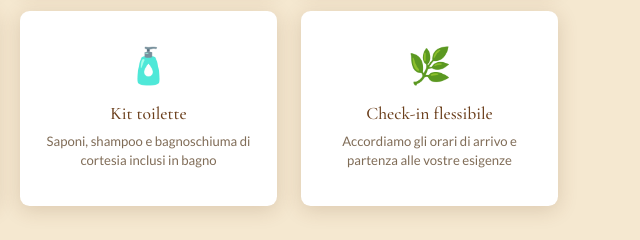
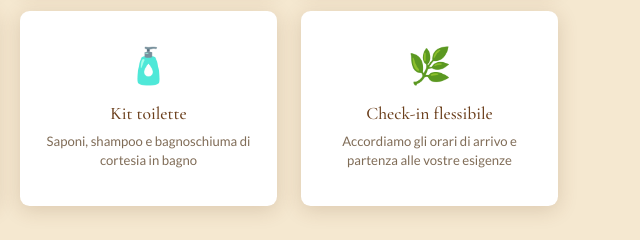
Before and after one commit to peppebianco/dimora-stella, a plain HTML site: page index.html in a window 1280 px wide. Shown: the part 3020-3260 px from the top of the page, 632-1272 px from the left. Drawn offline with nearby package versions, Linux system fonts and the light colour scheme; no server answers.

```diff
--- a/index.html
+++ b/index.html
@@ -1144,7 +1144,7 @@
       <div class="service-card">
         <div class="s-icon">🧴</div>
         <h4>Kit toilette</h4>
-        <p>Saponi, shampoo e bagnoschiuma di cortesia inclusi in bagno</p>
+        <p>Saponi, shampoo e bagnoschiuma di cortesia in bagno</p>
       </div>
       <div class="service-card">
         <div class="s-icon">🌿</div>
```
